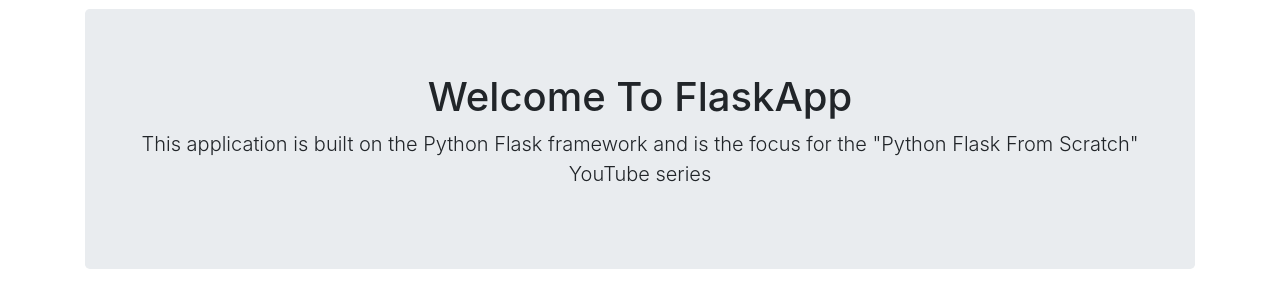
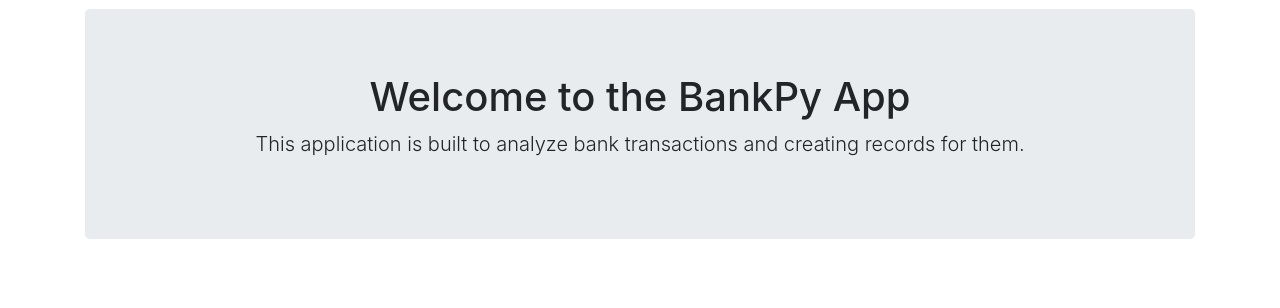
Before and after one commit to landaverde-jorge/bankWithFlask, a Flask app: page / in a window 1280 px wide. Shown: the part 56-364 px from the top of the page. Run offline with Flask 2, Linux system fonts and the light colour scheme; some libraries are stand-ins or nearby versions.

Commit message:
started routing and adding design to webapp

```diff
--- a/app.py
+++ b/app.py
@@ -6,5 +6,9 @@ app = Flask(__name__)
 def index():
     return render_template('home.html')
 
+@app.route('/about')
+def about():
+    return render_template('about.html')
+
 if __name__ == '__main__':
     app.run(debug=True)
--- a/templates/home.html
+++ b/templates/home.html
@@ -2,7 +2,7 @@
 
 {% block body %}
     <div class="jumbotron text-center">
-        <h1>Welcome To FlaskApp</h1>
-        <p class="lead">This application is built on the Python Flask framework and is the focus for the "Python Flask From Scratch" YouTube series</p>
+        <h1>Welcome to the BankPy App</h1>
+        <p class="lead">This application is built to analyze bank transactions and creating records for them.</p>
     </div>
 {% endblock %}
```
Also changed, not shown: templates/about.html (added, +7 -0 lines).
